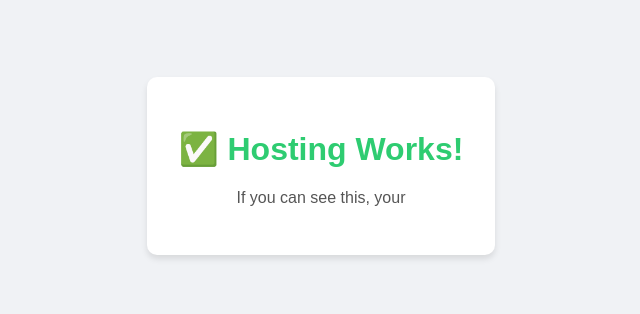
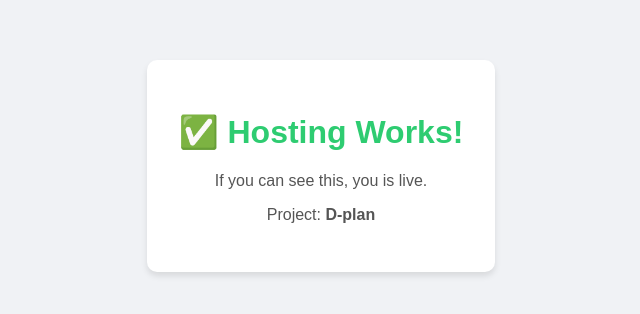
Before and after one commit to kuzivakwamwari/test, a plain HTML site: page index.html in a window 1280 px wide. Shown: the part 234-548 px from the top of the page, without its empty margins (319-959 px from the left). Drawn offline with Linux system fonts and the light colour scheme.

Commit message:
Add files via upload

```diff
--- a/index.html
+++ b/index.html
@@ -28,4 +28,8 @@
 <body>
     <div class="card">
         <h1>✅ Hosting Works!</h1>
-        <p>If you can see this, your
+        <p>If you can see this, you is live.</p>
+        <p>Project: <strong>D-plan</strong></p>
+    </div>
+</body>
+</html>
```
